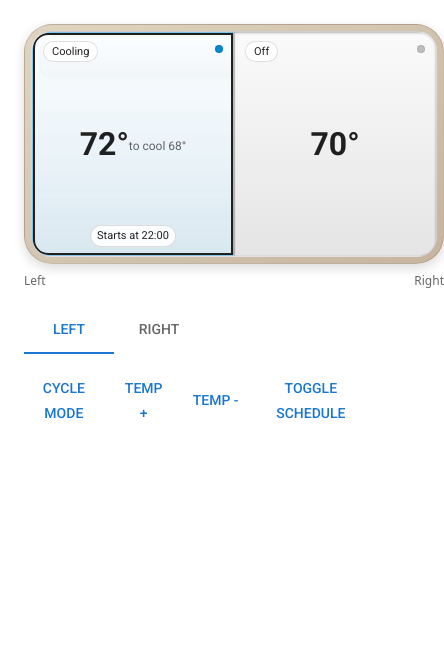
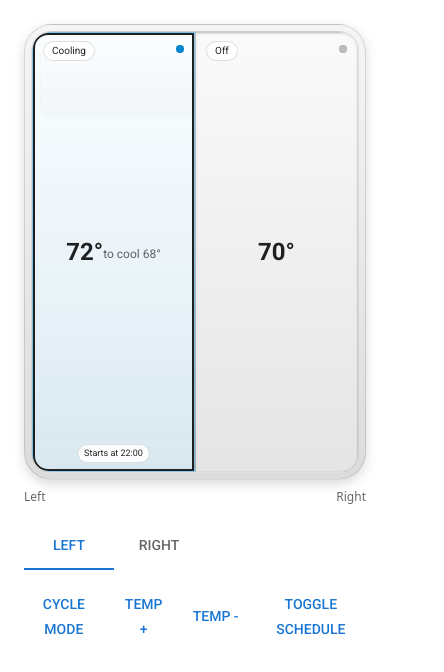
Before and after one commit to jonm01/bed-zones, a Next.js app: page / in a window 390 px wide. Shown: the top 672 px of the page, 444 px wide, since content can reach past the window. Built offline with nearby package versions, Linux system fonts and the light colour scheme; what @mui/material-nextjs would draw is missing.

Commit message:
style: modernize BedDualZone and make responsive

```diff
--- a/src/components/BedDualZone.tsx
+++ b/src/components/BedDualZone.tsx
@@ -42,7 +42,10 @@ export interface BedDualZoneProps {
   editingSide?: Side | null;
   /** Callback fired when a side is clicked. */
   onSideClick?: (side: Side) => void;
-  /** Width of the rendered bed in pixels (default 360). */
+  /**
+   * Maximum width of the rendered bed in pixels (default 360). The bed scales
+   * down responsively on smaller screens.
+   */
   width?: number;
   /** Optional labels displayed beneath each zone. */
   labels?: { left?: string; right?: string };
@@ -128,7 +131,9 @@ export function BedDualZone({
       role="radiogroup"
       aria-label="Bed zones"
       sx={{
-        width,
+        width: '100%',
+        maxWidth: width,
+        mx: 'auto',
         fontFamily: 'system-ui, -apple-system, Segoe UI, Roboto, Helvetica, Arial',
         ...sx,
       }}
@@ -146,12 +151,12 @@ export function BedDualZone({
                   theme.palette.grey[800],
                   0.6,
                 )})`
-              : 'linear-gradient(145deg,#e0d5c0,#c6b49e)',
+              : 'linear-gradient(180deg,#f5f5f5,#dcdcdc)',
           boxShadow:
             theme.palette.mode === 'dark'
               ? '0 4px 12px rgba(0,0,0,0.5)'
               : '0 4px 12px rgba(0,0,0,0.15)',
-          aspectRatio: '7 / 4',
+          aspectRatio: '3 / 4',
           overflow: 'hidden',
         }}
       >
@@ -244,7 +249,7 @@ export function BedDualZone({
                   position: 'absolute',
                   top: 8,
                   left: 10,
-                  fontSize: 11,
+                  fontSize: { xs: 10, sm: 11 },
                   lineHeight: 1,
                   px: 1,
                   py: 0.5,
@@ -267,7 +272,10 @@ export function BedDualZone({
               </Typography>
 
               {/* Temperature display */}
-              <Typography component="span" sx={{ fontSize: 32, fontWeight: 600 }}>
+              <Typography
+                component="span"
+                sx={{ fontSize: { xs: 24, sm: 32 }, fontWeight: 600 }}
+              >
                 {state.currentTemp}°
               </Typography>
               {state.mode !== 'off' && state.targetTemp !== undefined && (
@@ -286,7 +294,7 @@ export function BedDualZone({
                     bottom: 8,
                     left: '50%',
                     transform: 'translateX(-50%)',
-                    fontSize: 11,
+                    fontSize: { xs: 9, sm: 11 },
                     px: 0.75,
                     py: 0.25,
                     borderRadius: 8,
```
